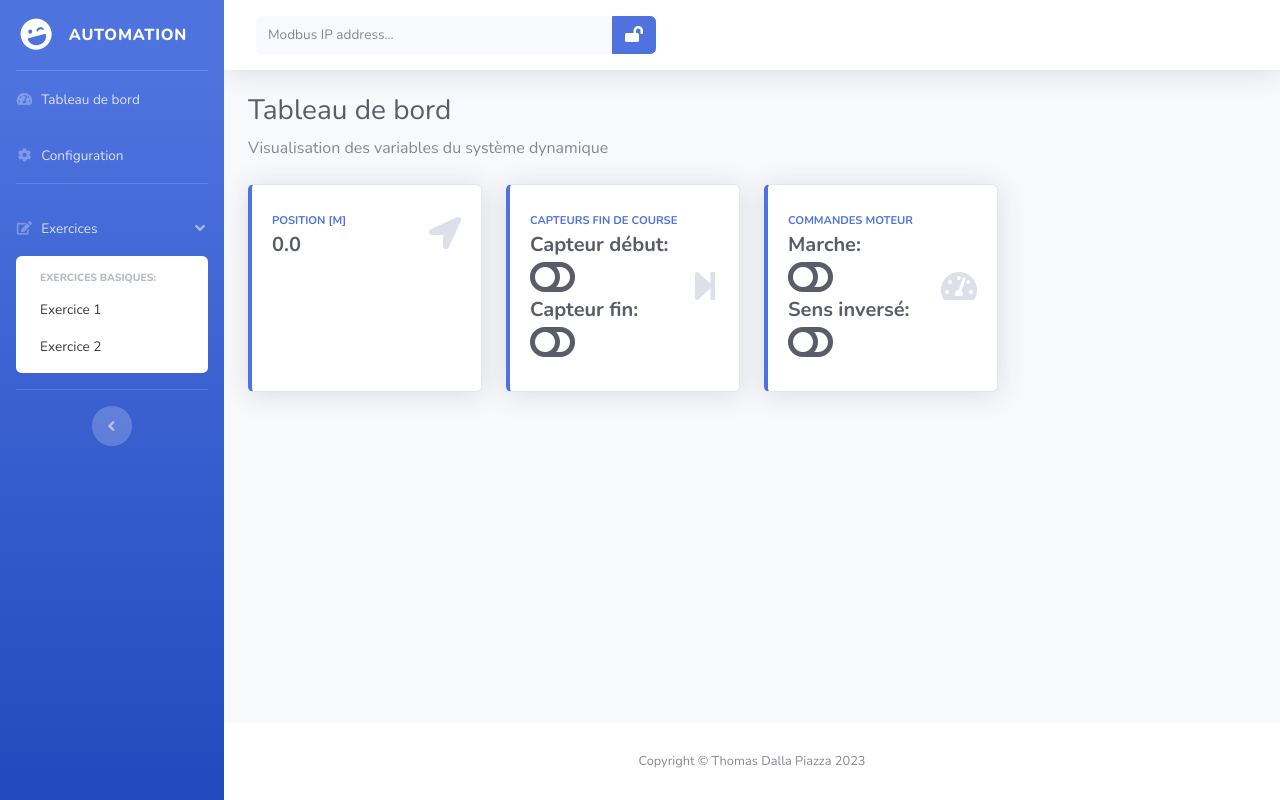
After one commit to tdallapiazza/PyDynamicModels, a Flask app: page /dashboard in a window 1280 px wide, after a click on "Exercices". The commit adds this page. Run offline with Flask 3, Linux system fonts and the light colour scheme; data that the repository does not hold is empty; some libraries are stand-ins or nearby versions.

Commit message:
Working prototype

```diff
--- a/SingleAxis/app.py
+++ b/SingleAxis/app.py
@@ -7,7 +7,7 @@ import os
 import time
 import models.BidirectionalConstSpeedAxis as axis
 from pymodbus.client import ModbusTcpClient
-from flask import Flask, render_template, Response, request
+from flask import Flask, render_template, Response, request, jsonify
 
 app = Flask(__name__)
 global axis1
@@ -17,15 +17,23 @@ axis1.start()
 
 @app.route('/')
 def index():
-    return render_template('index.html')
+    return render_template('dashboard.html')
 
-@app.route('/description')
-def description():
-    return render_template('description.html')
+@app.route('/setup')
+def setup():
+    return render_template('setup.html')
 
-@app.route('/visualisation')
-def visu():
-    return render_template('visu.html')
+@app.route('/dashboard')
+def dashboard():
+    return render_template('dashboard.html')
+
+@app.route('/exercice1')
+def ex1():
+    return render_template('exercice1.html')
+
+@app.route('/exercice2')
+def ex2():
+    return render_template('exercice2.html')
 
 @app.route('/runSim')
 def run():
@@ -57,5 +65,9 @@ def read_state():
         axis1.run = True if rr.bits[0] else False
         axis1.reverse = True if rr.bits[1] else False
         pos = "%.2f"%axis1.pos
+        #ret = {'position': pos, 'sensor1': axis1.digitalOut[0], 'sensor2': axis1.digitalOut[1]}
+        ret ='{} {} {} {} {}'.format(pos, axis1.digitalOut[0], axis1.digitalOut[1], axis1.run, axis1.reverse)
         print(pos, end="   \r", flush=True)
-        yield 'position: %s\n\n' % pos
+        #yield f"data: {pos}\n\n"
+        yield f"data: {ret}\n\n"
+        #yield jsonify(ret)
--- a/SingleAxis/templates/base.html
+++ b/SingleAxis/templates/base.html
@@ -9,7 +9,7 @@
     <meta name="description" content="">
     <meta name="author" content="">
 
-    <title>{% block title %} {% endblock %}</title>
+    <title>{% block title %}{% endblock %}</title>
 
     <!-- Custom fonts for this template-->
     <link href="{{ url_for('static', filename='fonts/fontawesome-free/css/all.min.css')}}" rel="stylesheet" type="text/css">
@@ -32,20 +32,27 @@
 
             <!-- Sidebar - Brand -->
             <a class="sidebar-brand d-flex align-items-center justify-content-center" href="/">
+                <div class="sidebar-brand-icon rotate-n-15">
+                    <i class="fas fa-laugh-wink"></i>
+                </div>
+                <div class="sidebar-brand-text mx-3">Automation</div>
+            </a>
+            <!--
+            <a class="sidebar-brand d-flex align-items-center justify-content-center" href="/">
                 <div class="sidebar-brand-icon">
                     <img src="{{ url_for('static', filename='ressources/logo.svg')}}" width="65%" height="65%"> </img>
                </div>
-            </a>
+            </a>-->
 
             <!-- Divider -->
             <hr class="sidebar-divider my-0">
 
             <!-- Nav Item - Dashboard -->
             <li class="nav-item">
-                <a class="nav-link" href="/visualisation">
+                <a class="nav-link" href="/dashboard">
                     <i class="fas fa-fw fa-tachometer-alt"></i>
                     <span>Tableau de bord</span></a>
-                <a class="nav-link" href="/description">
+                <a class="nav-link" href="/setup">
                   <i class="fas fa-fw fa-cog"></i>
                   <span>Configuration</span></a>
             </li>
@@ -63,8 +70,8 @@
                 <div id="collapseTwo" class="collapse" aria-labelledby="headingTwo" data-parent="#accordionSidebar">
                     <div class="bg-white py-2 collapse-inner rounded">
                         <h6 class="collapse-header">Exercices basiques:</h6>
-                        <a class="collapse-item" href="/description">Exercice 1</a>
-                        <a class="collapse-item" href="/description">Exercice 2</a>
+                        <a class="collapse-item" href="/exercice1">Exercice 1</a>
+                        <a class="collapse-item" href="/exercice2">Exercice 2</a>
                     </div>
                 </div>
             </li>
--- /dev/null
+++ b/SingleAxis/templates/dashboard.html
@@ -0,0 +1,108 @@
+{% extends 'base.html' %}
+
+{% block script %}
+   <script type="text/javascript">
+      var source = new EventSource("/runSim");
+        source.onmessage = function (event) {
+            const myArray = event.data.split(" ");
+            var pos = document.getElementById('position');
+            pos.textContent =myArray[0];
+            if(myArray[1]==="True"){
+               document.getElementById('capteur1').className = "fas fa-toggle-on fa-2x text-success ";
+            }else{
+               document.getElementById('capteur1').className = "fas fa-toggle-off fa-2x text-gray-800";
+            }
+            if(myArray[2]==="True"){
+               document.getElementById('capteur2').className = "fas fa-toggle-on fa-2x text-success ";
+            }else{
+               document.getElementById('capteur2').className = "fas fa-toggle-off fa-2x text-gray-800";
+            }
+            if(myArray[3]==="True"){
+               document.getElementById('moteur').className = "fas fa-toggle-on fa-2x text-success ";
+            }else{
+               document.getElementById('moteur').className = "fas fa-toggle-off fa-2x text-gray-800";
+            }
+            if(myArray[4]==="True"){
+               document.getElementById('reverse').className = "fas fa-toggle-on fa-2x text-success ";
+            }else{
+               document.getElementById('reverse').className = "fas fa-toggle-off fa-2x text-gray-800";
+            }
+        };
+   </script>
+
+   <!-- Page level plugins -->
+   <script src="{{ url_for('static', filename='scripts/Chart.min.js')}}"></script>
+
+   <!-- Page level custom scripts -->
+   <!--<script src="{{ url_for('static', filename='scripts/chart-area-demo.js')}}"></script>-->
+   <!--<script src="{{ url_for('static', filename='scripts/chart-pie-demo.js')}}"></script>
+       <script src="{{ url_for('static', filename='scripts/chart-bar-demo.js')}}"></script> -->
+{% endblock %}
+
+
+{% block content %}
+
+<!-- Page Heading -->
+<h1 class="h3 mb-2 text-gray-800">{% block title %}Tableau de bord{% endblock %}</h1>
+<p class="mb-4">Visualisation des variables du système dynamique</p>
+<!-- Content Row -->
+<div class="row">
+
+   <!-- Position as a card-->
+   <div class="col-xl-3 col-md-6 mb-4">
+         <div class="card border-left-primary shadow h-100 py-2">
+            <div class="card-body">
+               <div class="row no-gutters align-items-center">
+                     <div class="col mr-2">
+                        <div class="text-xs font-weight-bold text-primary text-uppercase mb-1">
+                           Position [m]</div>
+                        <div class="h5 mb-0 font-weight-bold text-gray-800" id="position">0.0</div>
+                     </div>
+                     <div class="col-auto">
+                        <i class="fas fa-location-arrow fa-2x text-gray-300"></i>
+                     </div>
+               </div>
+            </div>
+         </div>
+   </div>
+   <div class="col-xl-3 col-md-6 mb-4">
+         <div class="card border-left-primary shadow h-100 py-2">
+            <div class="card-body">
+               <div class="row no-gutters align-items-center">
+                     <div class="col mr-2">
+                        <div class="text-xs font-weight-bold text-primary text-uppercase mb-1">
+                           Capteurs fin de course</div>
+                        <div class="h5 mb-0 font-weight-bold text-gray-800">Capteur début:</div>
+                        <div class="h5 mb-0 font-weight-bold text-gray-800"><i class="fas fa-toggle-off fa-2x text-gray-800" id="capteur1"></i></div>
+                        <div class="h5 mb-0 font-weight-bold text-gray-800">Capteur fin:</div>
+                        <div class="h5 mb-0 font-weight-bold text-gray-800"><i class="fas fa-toggle-off fa-2x text-gray-800" id="capteur2"></i></div>
+                     </div>
+                     <div class="col-auto">
+                        <i class="fas fa-step-forward fa-2x text-gray-300"></i>
+                     </div>
+               </div>
+            </div>
+         </div>
+   </div>
+   <div class="col-xl-3 col-md-6 mb-4">
+         <div class="card border-left-primary shadow h-100 py-2">
+            <div class="card-body">
+               <div class="row no-gutters align-items-center">
+                     <div class="col mr-2">
+                        <div class="text-xs font-weight-bold text-primary text-uppercase mb-1">
+                           Commandes moteur</div>
+                        <div class="h5 mb-0 font-weight-bold text-gray-800">Marche:</div>
+                        <div class="h5 mb-0 font-weight-bold text-gray-800"><i class="fas fa-toggle-off fa-2x text-gray-800" id="moteur"></i></div>
+                        <div class="h5 mb-0 font-weight-bold text-gray-800">Sens inversé:</div>
+                        <div class="h5 mb-0 font-weight-bold text-gray-800"><i class="fas fa-toggle-off fa-2x text-gray-800" id="reverse"></i></div>
+                     </div>
+                     <div class="col-auto">
+                        <i class="fas fa-tachometer-alt fa-2x text-gray-300"></i>
+                     </div>
+               </div>
+            </div>
+
+         </div>
+   </div>
+</div>
+{% endblock %}
--- /dev/null
+++ b/SingleAxis/templates/setup.html
@@ -0,0 +1,6 @@
+{% extends 'base.html' %}
+
+{% block content %}
+    <h1 class="h3 mb-2 text-gray-800">{% block title %}Axe simple - configuration{% endblock %}</h1>
+    <p class="mb-4">Ce modèle comporte un chariot se déplacant sur un rail à vitesse fixe. Il comporte deux capteurs de présence pour signaler les bouts de course.</p>
+{% endblock %}
```
Also changed, not shown: SingleAxis/templates/description.html (deleted, +0 -9 lines), SingleAxis/templates/exercice1.html (added, +7 -0 lines), SingleAxis/templates/exercice2.html (added, +7 -0 lines), SingleAxis/templates/index.html (deleted, +0 -7 lines), SingleAxis/templates/visu.html (deleted, +0 -66 lines).
